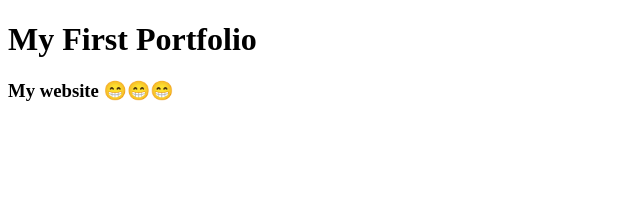
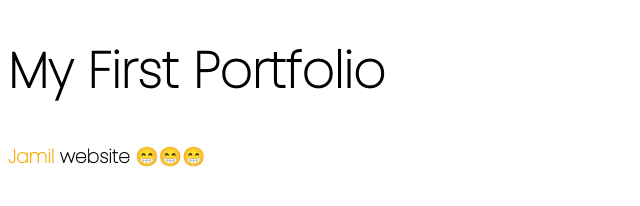
Before and after one commit to shaikhjamilalrazi/programming-portfolio, a plain HTML site: page index.html in a window 1280 px wide. Shown: the whole page, without its empty margins (0-640 px from the left). Drawn offline with Linux system fonts and the light colour scheme.

Commit message:
added new codes

```diff
--- a/index.html
+++ b/index.html
@@ -3,11 +3,14 @@
 <head>
     <meta charset="UTF-8">
     <meta name="viewport" content="width=device-width, initial-scale=1.0">
+    <link rel="preconnect" href="https://fonts.gstatic.com">
+    <link href="https://fonts.googleapis.com/css2?family=Poppins:wght@100&display=swap" rel="stylesheet">
     <link rel="stylesheet" href="style.css">
-    <title>Portfolio</title>
+    <title>Portfolio website</title>
 </head>
 <body>
     <h1>My First Portfolio</h1>
-    <h3>My website 😁😁😁</h3>
+
+    <h3><span class="name-highlight">Jamil</span>  website 😁😁😁</h3>
 </body>
 </html>
--- a/style.css
+++ b/style.css
@@ -0,0 +1,9 @@
+body {
+  font-family: "Poppins", sans-serif;
+}
+h1 {
+  font-size: 50px;
+}
+.name-highlight {
+  color: orange;
+}
```
